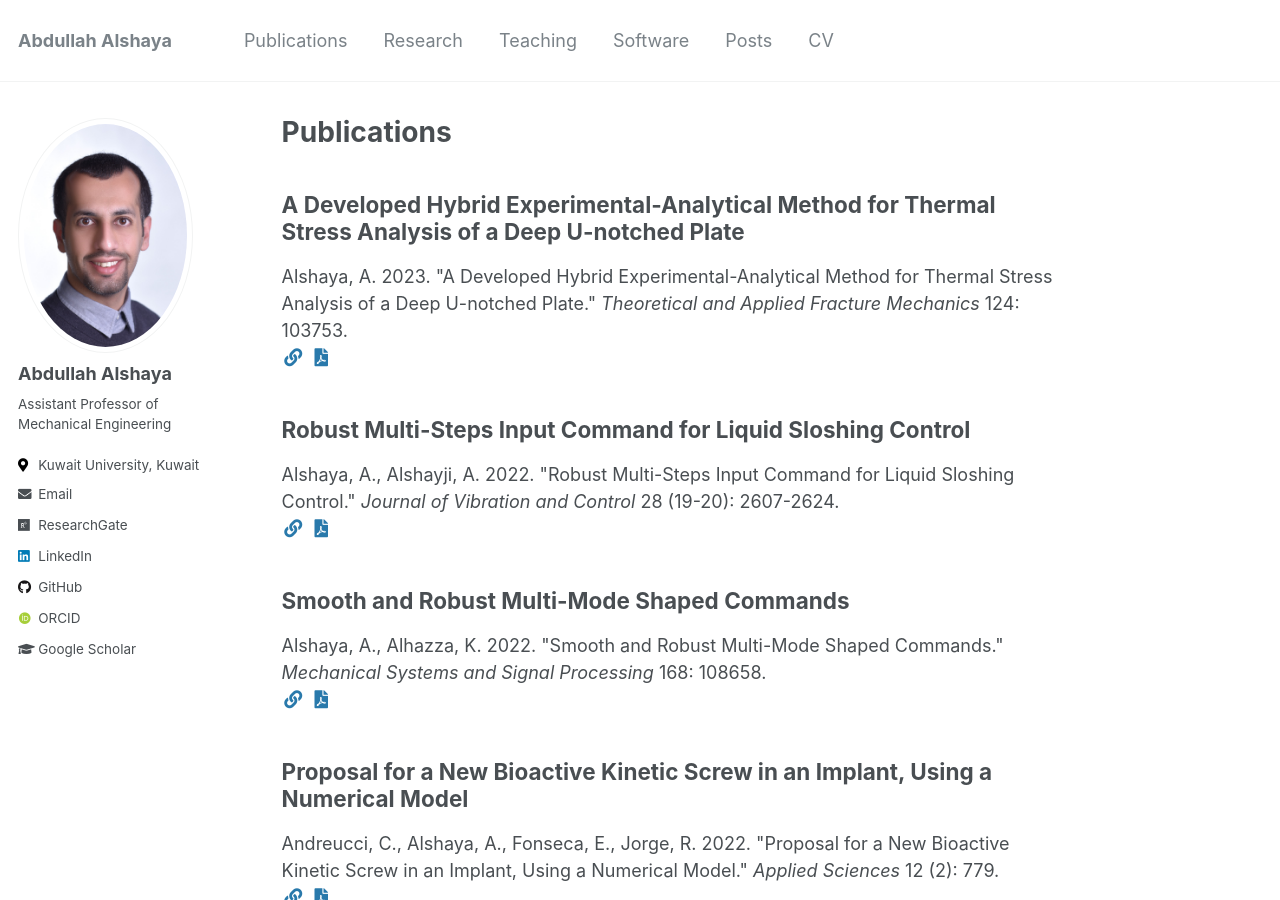
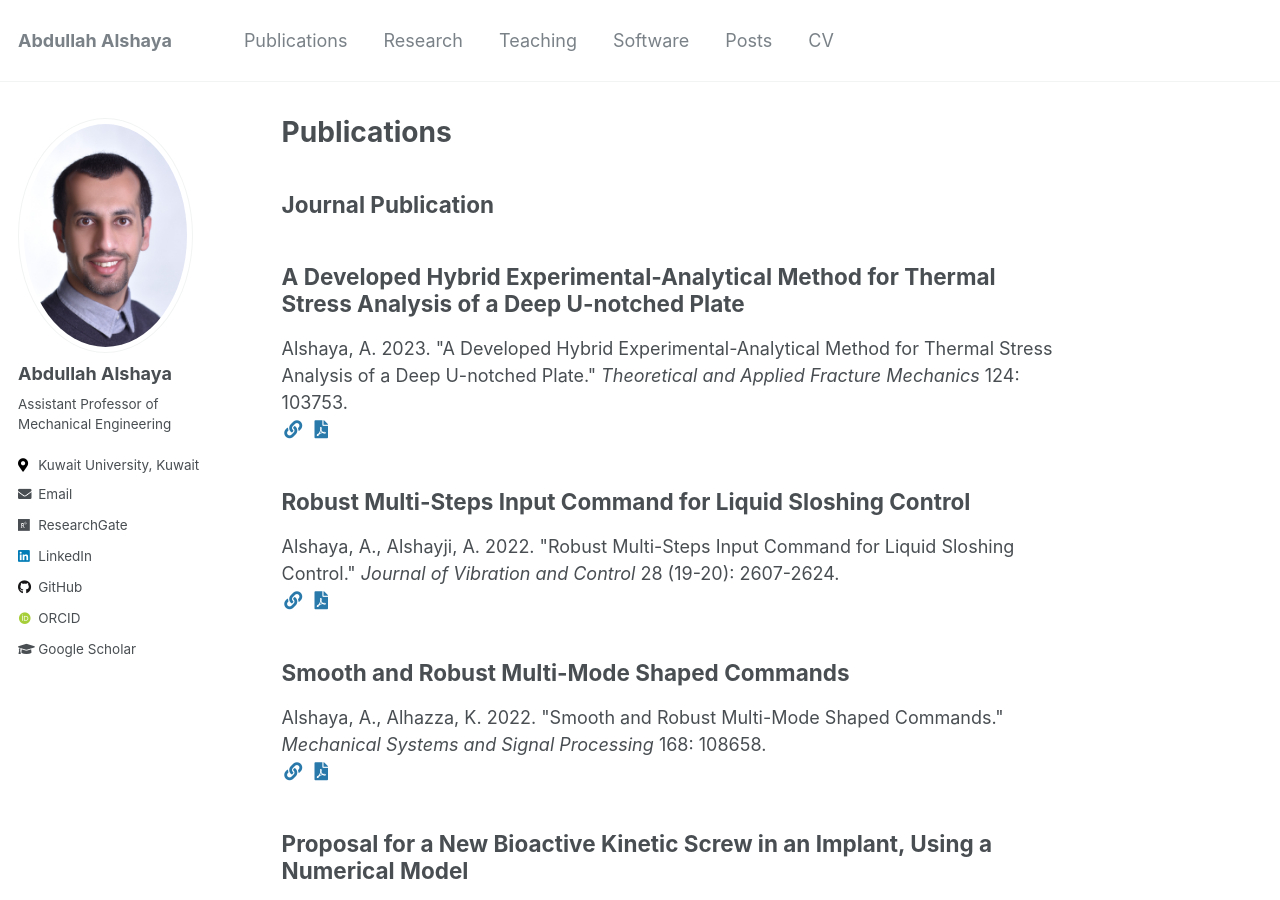
Before and after one commit to abdullah-alshaye/abdullah, a Jekyll site: the page built from _pages/publications.md, in a window 1280 px wide and 900 px high. Built offline with Jekyll 4.4.1, drawn with Linux system fonts in a browser that asks for light colours; some web fonts are replaced.

Commit message:
update publication

```diff
--- a/_pages/publications.md
+++ b/_pages/publications.md
@@ -4,6 +4,8 @@ title: "Publications"
 permalink: /publications/
 author_profile: true
 ---
+
+## Journal Publication
 
 {% if author.googlescholar %}
   You can also find my articles on <u><a href="{{author.googlescholar}}">my Google Scholar profile</a>.</u>
```
Also changed, not shown: 1 other file.
